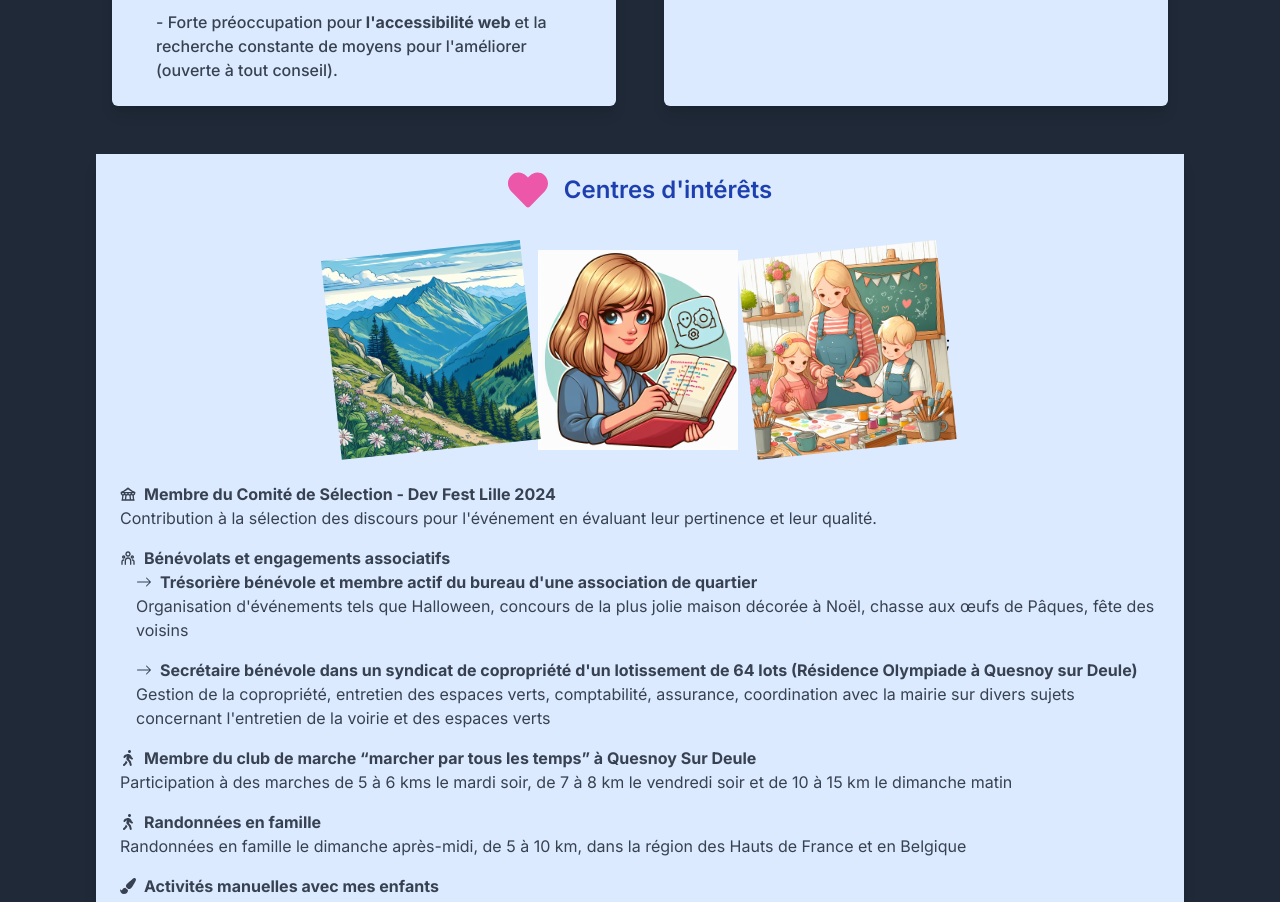
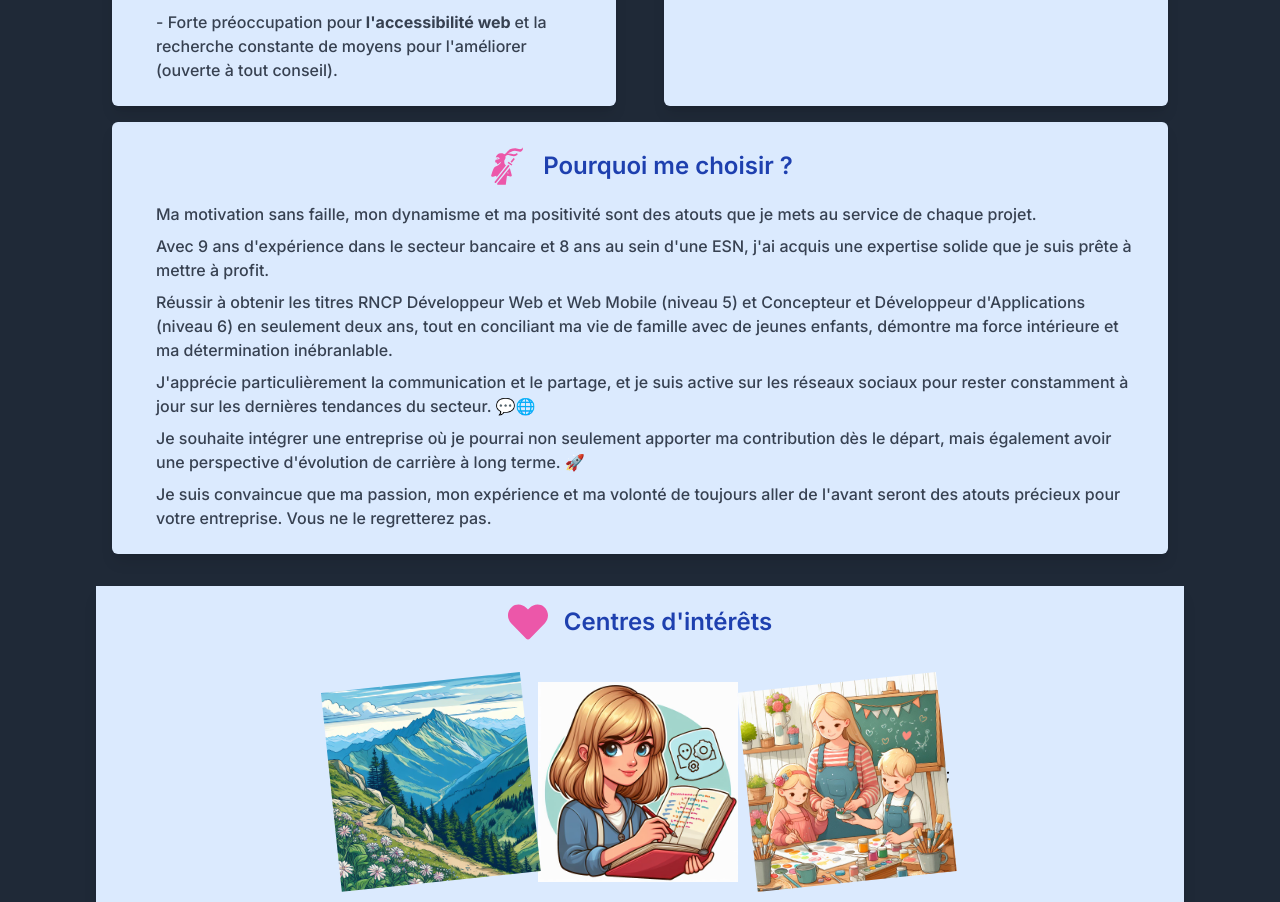
Before and after one commit to PriscilliaAmmeux/my_portfolio, a Next.js app: page /about in a window 1280 px wide. Shown: the part 2340-3242 px from the top of the page. Built offline with nearby package versions, Linux system fonts and the light colour scheme.

Commit message:
add info about me why me

```diff
--- a/src/app/about/page.tsx
+++ b/src/app/about/page.tsx
@@ -1,6 +1,7 @@
 import { Metadata } from "next";
 import Footer from "../ui/components/footer/footer";
 import Me from "../ui/me/me";
+import WhyMe from "../ui/whyMe/whyMe";
 import Carreer from "../ui/carreer/carreer";
 import ValuesAndObjectives from "../ui/valuesAndObjectives/valuesAndObjectives";
 import GradesAndKnows from "../ui/gradesAndKnows/gradesAndKnows";
@@ -19,6 +20,7 @@ export default function About() {
       <GradesAndKnows />
       <Carreer />
       <ValuesAndObjectives />
+      <WhyMe />
       <Interests />
       <Footer />
     </main>
--- a/src/app/ui/components/projectCard/projectCard.tsx
+++ b/src/app/ui/components/projectCard/projectCard.tsx
@@ -1,5 +1,4 @@
 import Button from "../button/button";
-
 
 type ProjectCardProps = {
   title: string;
--- /dev/null
+++ b/src/app/ui/whyMe/whyMe.tsx
@@ -0,0 +1,44 @@
+import Article from "../components/card/card";
+import { GiNinjaHeroicStance } from "react-icons/gi";
+
+export default function WhyMe() {
+  return (
+    <>
+      <Article Icon={GiNinjaHeroicStance} title="Pourquoi me choisir ?">
+        <ul className="text-gray-700 flex flex-col space-y-2 font-medium">
+          <li className="flex items-center">
+            Ma motivation sans faille, mon dynamisme et ma positivité sont des
+            atouts que je mets au service de chaque projet.
+          </li>
+          <li className="flex items-center">
+            Avec 9 ans d'expérience dans le secteur bancaire et 8 ans au sein
+            d'une ESN, j'ai acquis une expertise solide que je suis prête à
+            mettre à profit.
+          </li>
+          <li className="flex items-center">
+            Réussir à obtenir les titres RNCP Développeur Web et Web Mobile
+            (niveau 5) et Concepteur et Développeur d'Applications (niveau 6) en
+            seulement deux ans, tout en conciliant ma vie de famille avec de
+            jeunes enfants, démontre ma force intérieure et ma détermination
+            inébranlable.
+          </li>
+          <li className="flex items-center">
+            J'apprécie particulièrement la communication et le partage, et je
+            suis active sur les réseaux sociaux pour rester constamment à jour
+            sur les dernières tendances du secteur. 💬🌐
+          </li>
+          <li className="flex items-center">
+            Je souhaite intégrer une entreprise où je pourrai non seulement
+            apporter ma contribution dès le départ, mais également avoir une
+            perspective d'évolution de carrière à long terme. 🚀
+          </li>
+          <li className="flex items-center">
+            Je suis convaincue que ma passion, mon expérience et ma volonté de
+            toujours aller de l'avant seront des atouts précieux pour votre
+            entreprise. Vous ne le regretterez pas.
+          </li>
+        </ul>
+      </Article>
+    </>
+  );
+}
```
Also changed, not shown: src/data/projects.json (+11 -11 lines).
